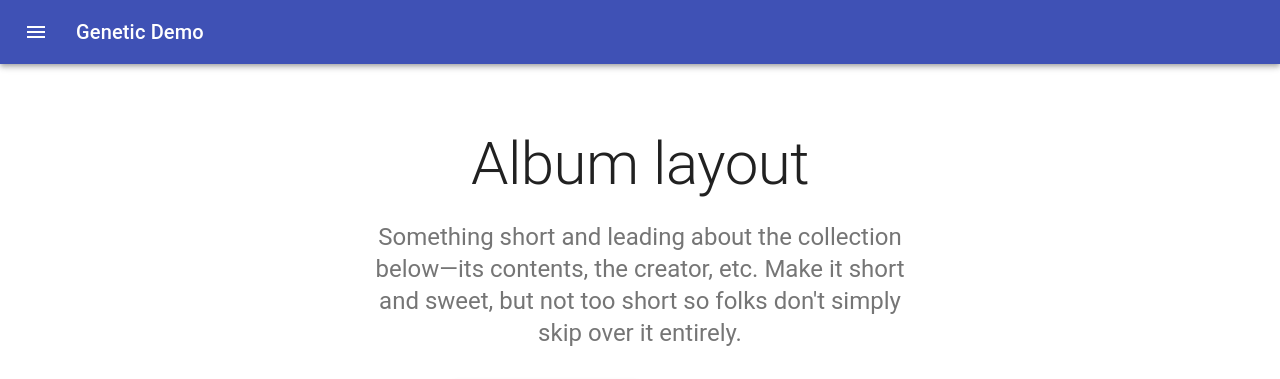
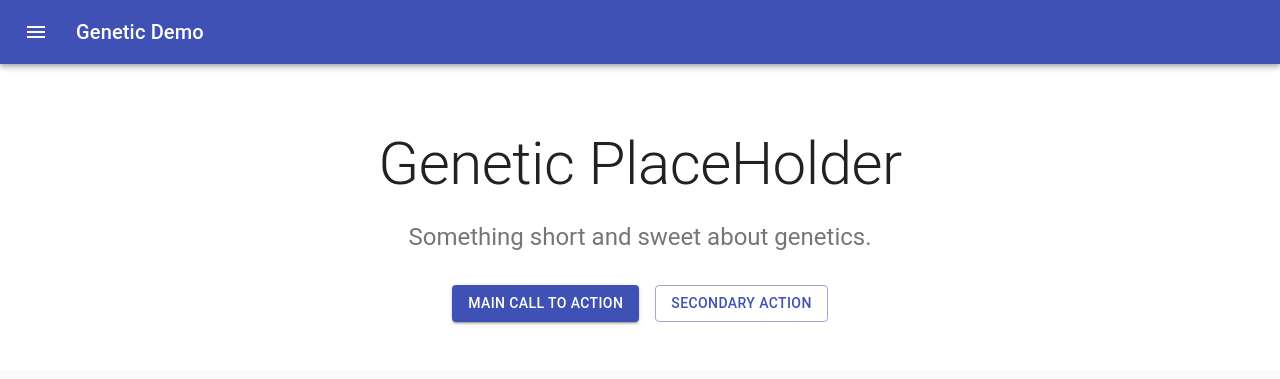
Before and after one commit to Dumbledoom/Gene-Demo, a React (Create React App) app: page / in a window 1280 px wide. Shown: the top 379 px of the page. Built offline with nearby package versions, Linux system fonts and the light colour scheme; no server answers.

Commit message:
adding data fetch

```diff
--- a/src/App.tsx
+++ b/src/App.tsx
@@ -1,11 +1,11 @@
 import React from 'react';
-import FrontPage from './components/FrontPage';
+import HomePage from './components/HomePage';
 import './App.css';
 
 const App: React.FC = () => {
   return (
     <div className="App">
-      <FrontPage />
+      <HomePage />
     </div>
   );
 };
--- a/src/components/FrontPage.tsx
+++ b/src/components/HomePage.tsx
@@ -11,6 +11,7 @@ import { makeStyles } from '@material-ui/core/styles';
 import Container from '@material-ui/core/Container';
 import TopBanner from './TopBanner';
 import { Footer } from './Footer';
+import { useFetch } from './Utils';
 
 const useStyles = makeStyles((theme) => ({
   heroContent: {
@@ -39,7 +40,9 @@ const useStyles = makeStyles((theme) => ({
 
 const cards = [1, 2, 3, 4, 5, 6, 7, 8, 9];
 
-const FrontPage: React.FC = () => {
+const HomePage: React.FC = () => {
+  const data = useFetch('https://evilfer.github.io/frontend-dev-api/data.json');
+  console.log(data);
   const classes = useStyles();
   return (
     <React.Fragment>
@@ -56,7 +59,7 @@ const FrontPage: React.FC = () => {
               color="textPrimary"
               gutterBottom
             >
-              Album layout
+              Genetic PlaceHolder
             </Typography>
             <Typography
               variant="h5"
@@ -64,9 +67,7 @@ const FrontPage: React.FC = () => {
               color="textSecondary"
               paragraph
             >
-              Something short and leading about the collection below—its
-              contents, the creator, etc. Make it short and sweet, but not too
-              short so folks don&apos;t simply skip over it entirely.
+              Something short and sweet about genetics.
             </Typography>
             <div className={classes.heroButtons}>
               <Grid container spacing={2} justifyContent="center">
@@ -125,4 +126,4 @@ const FrontPage: React.FC = () => {
   );
 };
 
-export default FrontPage;
+export default HomePage;
--- /dev/null
+++ b/src/components/Utils.ts
@@ -0,0 +1,23 @@
+import React, { useState, useEffect } from 'react';
+
+/**
+ * Function that performs a simple HTTP request to the provided URL and returns a JSON object.
+ * @param url
+ * @returns JSON
+ */
+export const useFetch = (url: string): JSON | null => {
+  const [data, setData] = useState(null);
+
+  // equivalent to componentDidMount
+  useEffect(() => {
+    async function fetchData() {
+      await fetch(url).then(async (response) => {
+        const json = await response.json();
+        setData(json);
+      });
+    }
+    fetchData();
+  }, [url]);
+
+  return data;
+};
```
Also changed, not shown: src/components/TopBanner.tsx (+1 -10 lines).
